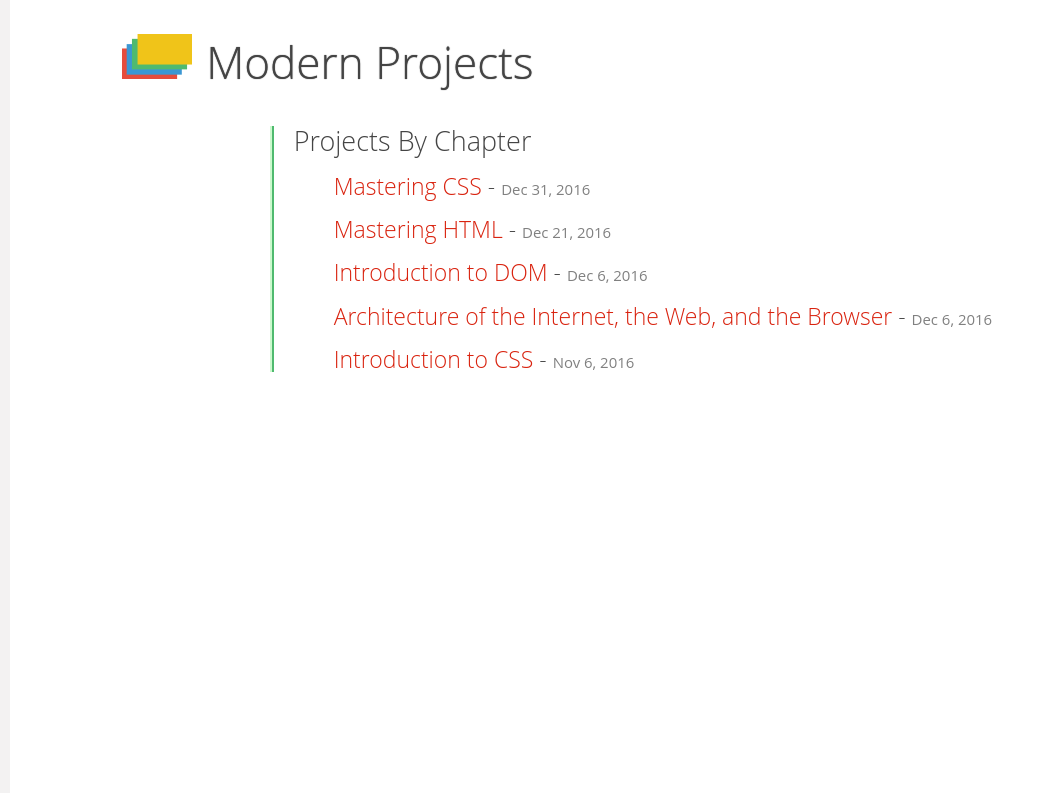
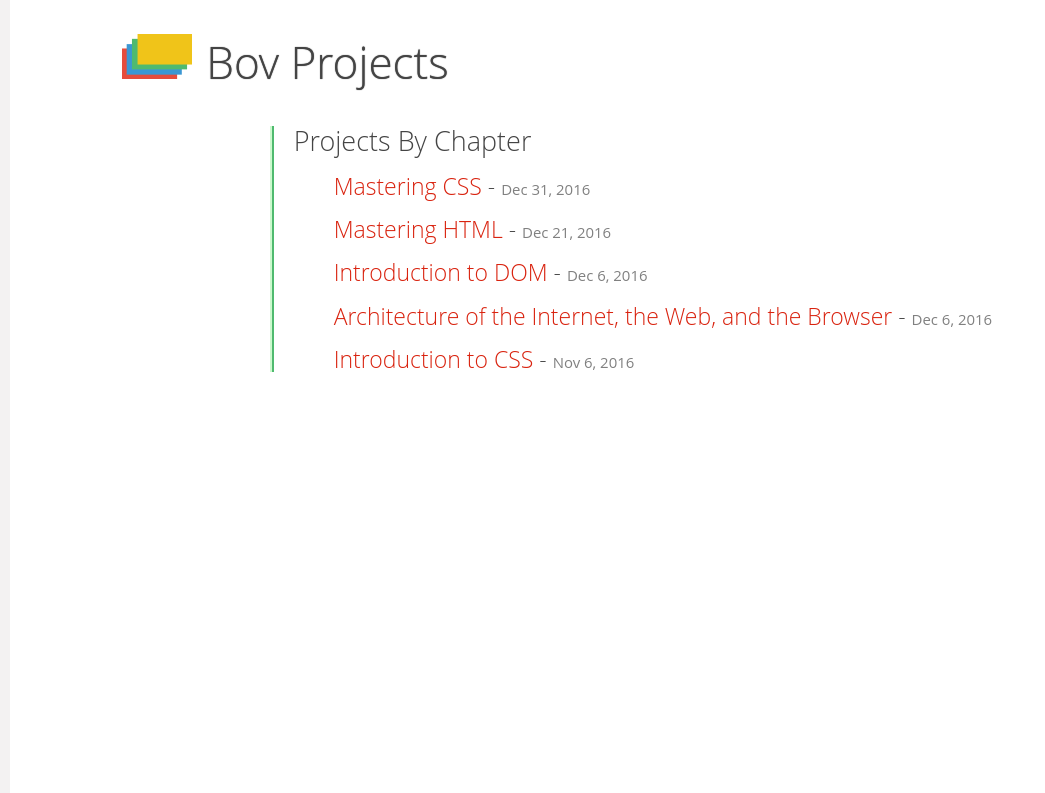
Before and after one commit to OscarRobertRodriguez/projectsModernDeveloper, a Jekyll site: the page built from index.html, in a window 1280 px wide. Shown: the part 143-936 px from the top of the page, without its empty margins (0-1045 px from the left). Built offline with Jekyll 4.4.1, drawn with Linux system fonts in a browser that asks for light colours.

Commit message:
Update _config.yml

```diff
--- a/_config.yml
+++ b/_config.yml
@@ -6,7 +6,7 @@
 # 'jekyll serve'. If you change this file, please restart the server process.
 
 # Site settings
-title: Modern Projects
+title: Bov Projects
 email: oscarrobertrodriguez@gmail.com
 description: > # this means to ignore newlines until "baseurl:"
   Gatok is a minimal jekyll theme with a 3d menu bar.
```
